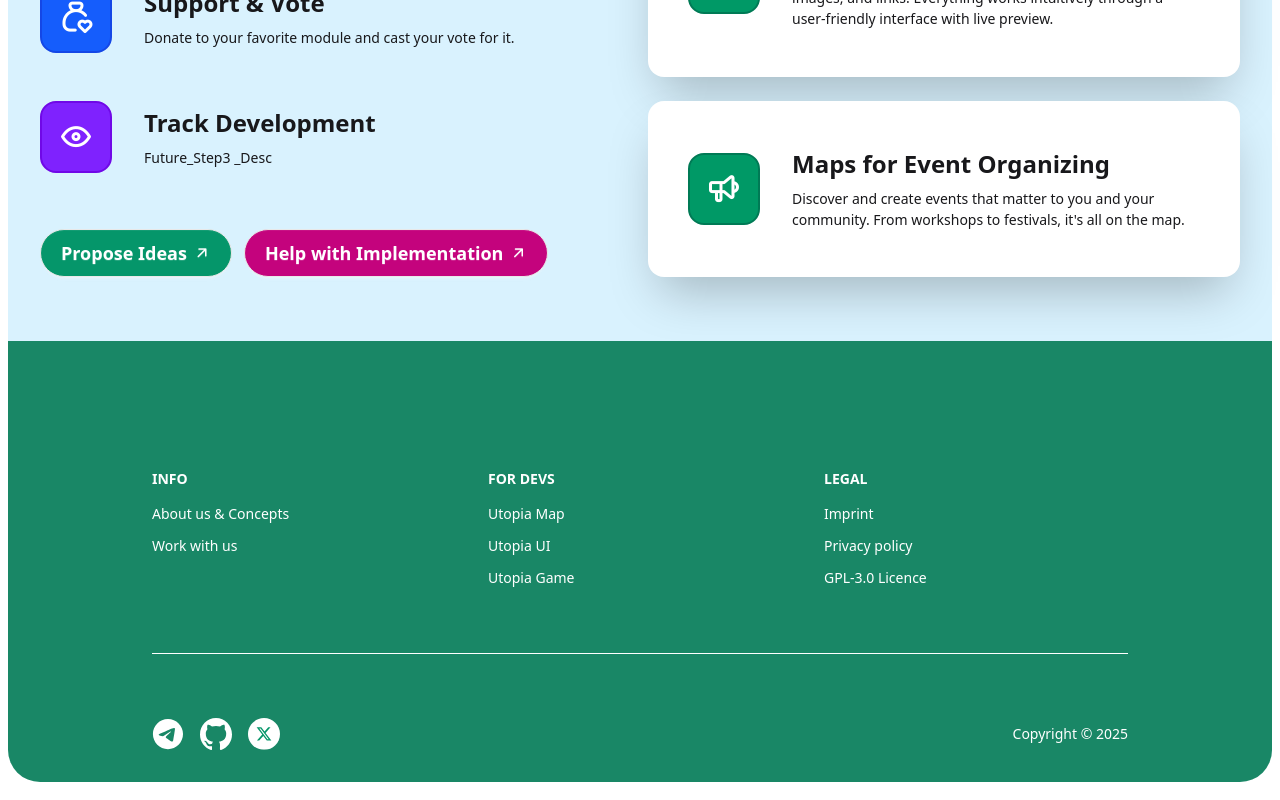
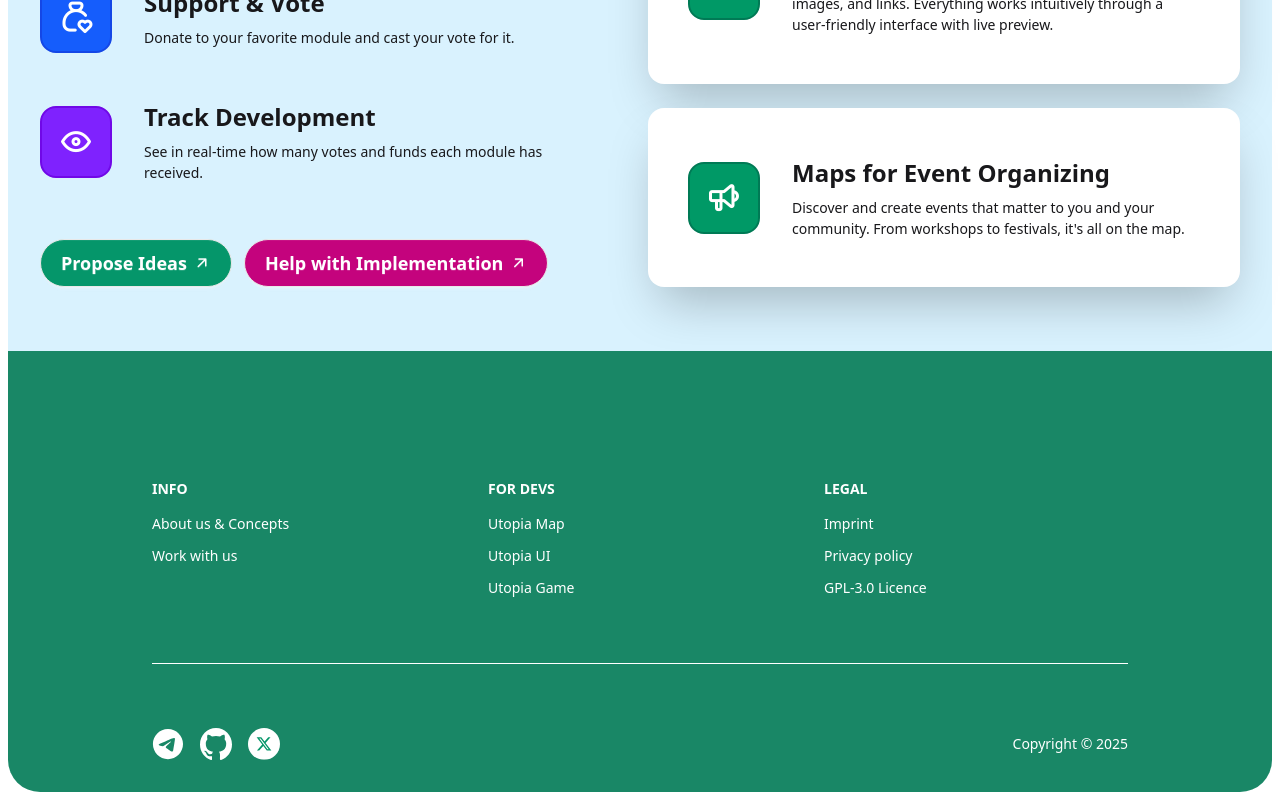
Before and after one commit to utopia-os/utopia-landingpage, a React (Vite) app: page / in a window 1280 px wide. Shown: the part 4413-5213 px from the top of the page. Built offline with nearby package versions, Linux system fonts and the light colour scheme.

Commit message:
translated future section

```diff
--- a/src/sections/FutureSection.tsx
+++ b/src/sections/FutureSection.tsx
@@ -92,7 +92,7 @@ export const FutureSection: React.FC = () => {
                 </div>
                 <div className="flex text-center sm:text-left flex-col gap-2">
                 <h3 className="text-2xl font-bold">{t("Future_Step3_Title")}</h3>
-                <p className="">{t("Future_Step3  _Desc")}</p>
+                <p className="">{t("Future_Step3_Desc")}</p>
                 </div>
               </div>
             </div>
```
